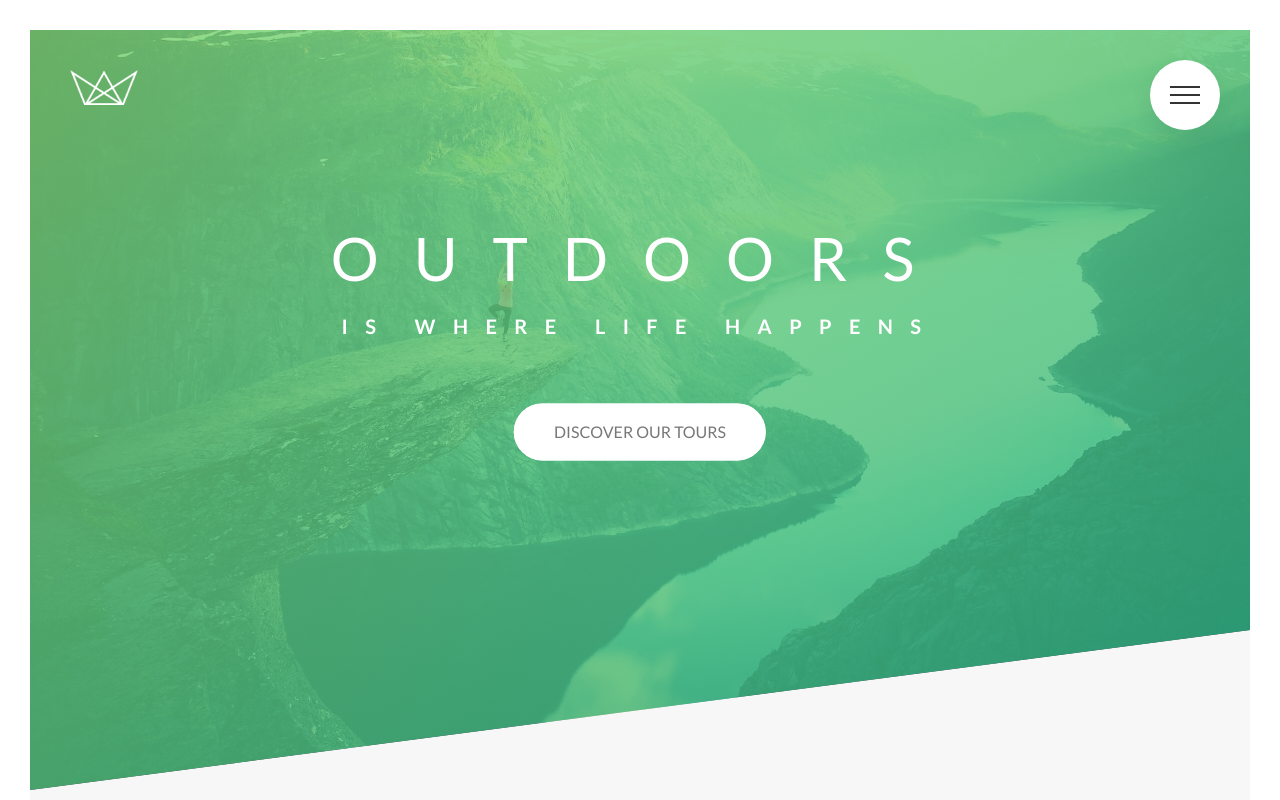
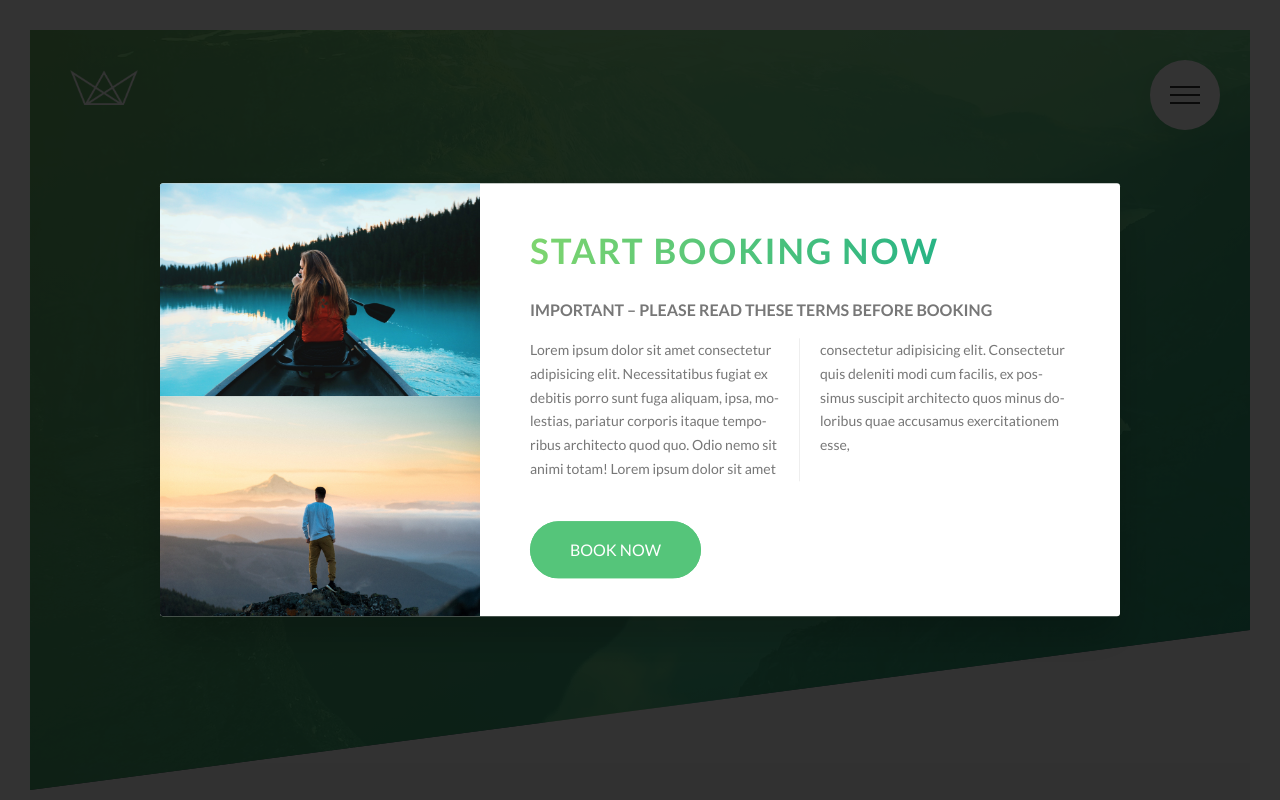
Before and after one commit to Vikashsirvi/Natours, a website: page index.html in a window 1280 px wide. Shown: the top 800 px of the page. Drawn offline with Linux system fonts and the light colour scheme.

Commit message:
Building The Popup part 1

```diff
--- a/index.html
+++ b/index.html
@@ -424,6 +424,32 @@
         </div>
       </div>
     </footer>
+    <div class="popup">
+      <div class="popup__content">
+        <div class="popup__left">
+          <img src="img/nat-8.jpg" class="popup__img" alt="Tour Photo" />
+          <img src="img/nat-9.jpg" class="popup__img" alt="Tour Photo" />
+        </div>
+        <div class="popup__right">
+          <h2 class="heading-secondary u-margin-bottom-small">
+            Start booking now
+          </h2>
+          <h3 class="heading-tertiary u-margin-bottom-small">
+            Important &ndash; Please read these terms before booking
+          </h3>
+          <p class="popup__text">
+            Lorem ipsum dolor sit amet consectetur adipisicing elit.
+            Necessitatibus fugiat ex debitis porro sunt fuga aliquam, ipsa,
+            molestias, pariatur corporis itaque temporibus architecto quod quo.
+            Odio nemo sit animi totam! Lorem ipsum dolor sit amet consectetur
+            adipisicing elit. Consectetur quis deleniti modi cum facilis, ex
+            possimus suscipit architecto quos minus doloribus quae accusamus
+            exercitationem esse,
+          </p>
+          <a href="#" class="btn btn--green">Book Now</a>
+        </div>
+      </div>
+    </div>
     <!-- <section class="grid-test">
       <div class="row">
         <div class="col-1-of-2">Col 1 of 2</div>
--- a/sass/abstracts/_mixins.scss
+++ b/sass/abstracts/_mixins.scss
@@ -5,3 +5,9 @@
     clear: both;
   }
 }
+@mixin absCenter {
+  position: absolute;
+  top: 50%;
+  left: 50%;
+  transform: translate(-50%, -50%);
+}
--- /dev/null
+++ b/sass/components/_popup.scss
@@ -0,0 +1,46 @@
+.popup {
+  height: 100vh;
+  width: 100%;
+  position: fixed;
+  top: 0;
+  left: 0;
+  background-color: rgba($color-black, 0.8);
+  z-index: 9999;
+  &__content {
+    @include absCenter;
+    width: 75%;
+    background-color: $color-white;
+    box-shadow: 0 2rem 4rem rgba($color-black, 0.2);
+    border-radius: 3px;
+    display: table;
+    overflow: hidden;
+  }
+  &__left {
+    width: 33.333333%;
+    display: table-cell;
+  }
+  &__right {
+    width: 66.666667%;
+    display: table-cell;
+    vertical-align: middle;
+    padding: 3rem 5rem;
+  }
+  &__img {
+    display: block;
+    width: 100%;
+  }
+  &__text {
+    font-size: 1.4rem;
+    margin-bottom: 4rem;
+    column-count: 2;
+    column-gap: 4rem;
+    column-rule: 1px solid $color-grey-light-2;
+    -moz-column-count: 2;
+    -moz-column-gap: 4rem;
+    -moz-column-rule: 1px solid $color-grey-light-2;
+    -moz-hyphens: auto;
+    -ms-hyphens: auto;
+    -webkit-hyphens: auto;
+    hyphens: auto;
+  }
+}
--- a/sass/main.scss
+++ b/sass/main.scss
@@ -14,6 +14,7 @@
 @import "components/story";
 @import "components/bg-video";
 @import "components/form";
+@import "components/popup";
 
 @import "layout/header";
 @import "layout/grid";
```
Also changed, not shown: css/style.css.
